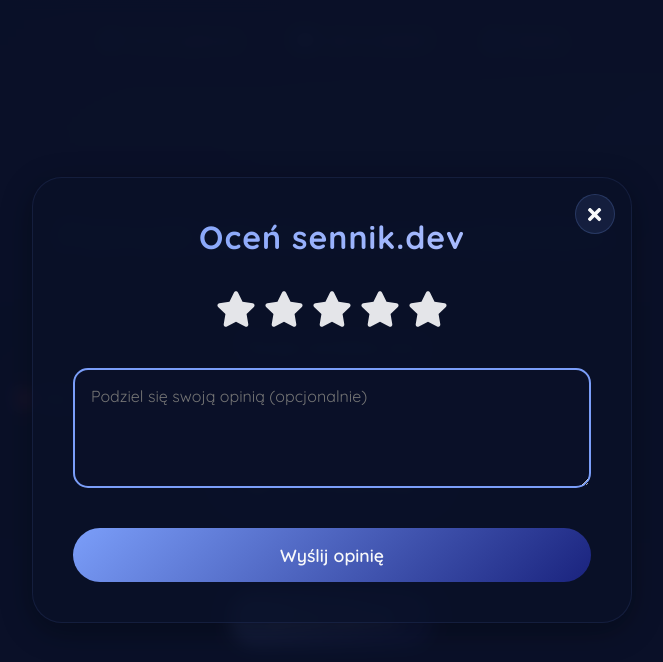
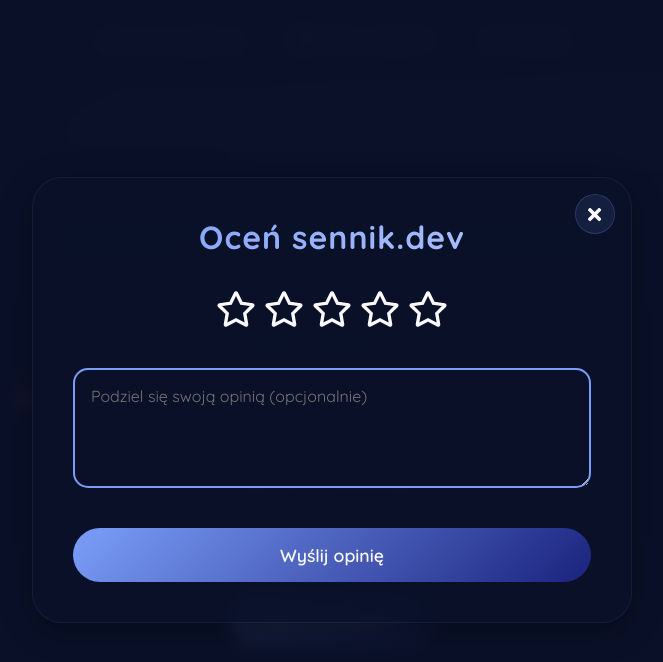
Before and after one commit to cravsky/cyber-dream, a React (Vite) app: page /success in a window 1280 px wide. Both pictures are taken after a click on the button "Oceń interpretację". Shown: the top 662 px of the page, without its empty margins (308-971 px from the left). Built offline with nearby package versions, Linux system fonts and the light colour scheme; no server answers.

Commit message:
Improved star rating

```diff
--- a/src/components/Feedback/Feedback.jsx
+++ b/src/components/Feedback/Feedback.jsx
@@ -1,5 +1,5 @@
 import React, { useState } from 'react';
-import { FaTimes, FaStar } from 'react-icons/fa';
+import { FaTimes, FaStar, FaRegStar } from 'react-icons/fa';
 import { createPortal } from 'react-dom';
 import styles from './Feedback.module.css';
 
@@ -79,12 +79,19 @@
                                                 value={ratingValue}
                                                 onClick={() => setRating(ratingValue)}
                                             />
-                                            <FaStar
-                                                className={styles.star}
-                                                color={ratingValue <= (hover || rating) ? "#ffc107" : "#e4e5e9"}
-                                                onMouseEnter={() => setHover(ratingValue)}
-                                                onMouseLeave={() => setHover(0)}
-                                            />
+                                            {ratingValue <= (hover || rating) ? (
+                                                <FaStar
+                                                    className={styles.star}
+                                                    onMouseEnter={() => setHover(ratingValue)}
+                                                    onMouseLeave={() => setHover(0)}
+                                                />
+                                            ) : (
+                                                <FaRegStar
+                                                    className={styles.star}
+                                                    onMouseEnter={() => setHover(ratingValue)}
+                                                    onMouseLeave={() => setHover(0)}
+                                                />
+                                            )}
                                         </label>
                                     );
                                 })}
```
